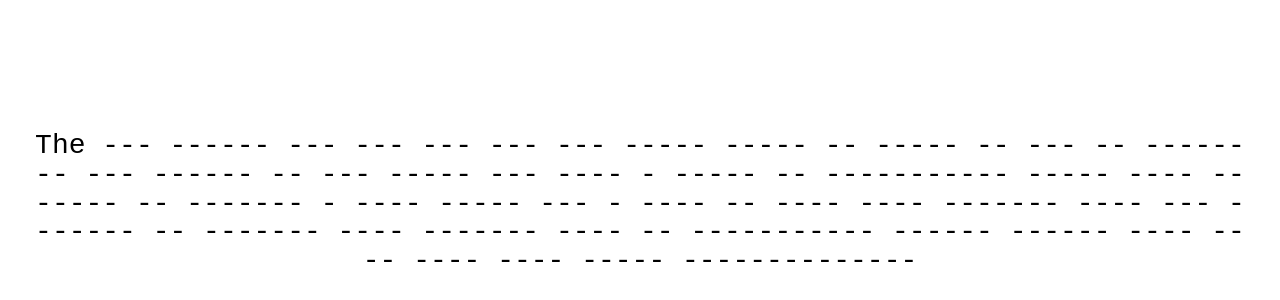
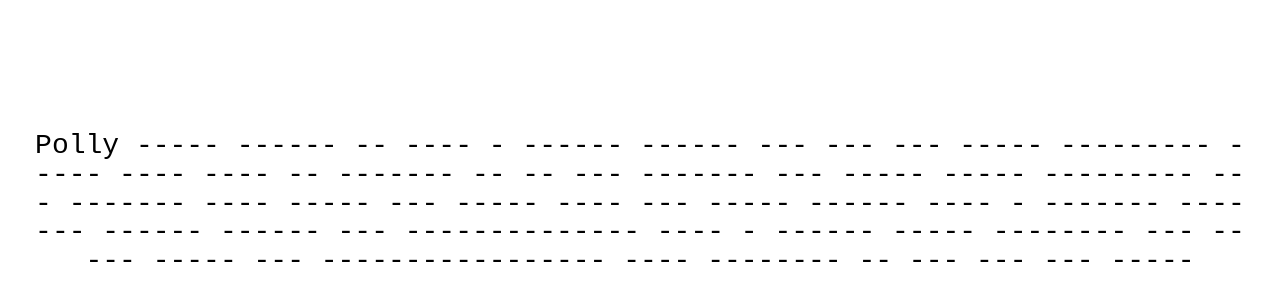
Before and after one commit to jcvanelst/jspych-moving-window, a plain HTML site: page index.html in a window 1280 px wide. Shown: the part 196-496 px from the top of the page. Drawn offline with Linux system fonts and the light colour scheme.

Commit message:
Tried some layouts, but well. Simple first.

```diff
--- a/index.html
+++ b/index.html
@@ -3,17 +3,82 @@
   <head>
     <script src="jspsych/jspsych.js"></script>
     <script src="jspsych-moving-window.js"></script>
+    <script src="jspsych/plugins/jspsych-html-button-response.js"></script>
+    <script src="jspsych/plugins/jspsych-html-keyboard-response.js"></script>
+    <script src="js/stimuli.js"></script>
     <link rel="stylesheet" href="jspsych/css/jspsych.css">
   </head>
   <body></body>
   <script>
+
     var timeline = [];
+    //from js/stimuli.js
+    var pract = practiceItems;
 
-    var trial = {
+    var presentStory = {
       type: 'moving-window',
-      words: "The dog chased the car but the car stood still so well, we had to redesign the layout of the trial and make a bunch of handy-dandy trial info shizzle js blocks. I wish there was a tool to make json objects from csv files!. O, wait... it's already made by MaartenUni! StillI wonder what this will look like, layout-wise..."
+      words: jsPsych.timelineVariable('words')
     }
-    timeline.push(trial);
+
+    var presentQuestion = {
+    type: 'html-button-response',
+    stimulus: jsPsych.timelineVariable('question'),
+    choices: jsPsych.timelineVariable('choices'),
+    button_html: '<button class="jspsych-btn">%choice%</button>',
+    prompt: "<p>Choose somthing...</p>",
+    trial_duration: 10000,
+    data: {
+      condition: jsPsych.timelineVariable('condition'),
+      trial_part: 'presentQuestions',
+      task_part: jsPsych.timelineVariable('part'),
+      correct_response : jsPsych.timelineVariable('correct')
+    },
+    on_finish: function(data) {
+        var acc = false;
+        var used_button = data.button_pressed;
+        var given_response = jsPsych.timelineVariable('choices')[used_button];
+
+        if (data.correct_response == data.button_pressed) {
+            acc = true;
+        }
+
+        data.accuracy = acc;
+        console.log(data.accuracy)
+      }
+    };
+
+    var presentFeedback = {
+      type: 'html-keyboard-response',
+      stimulus: function() {
+        var feedback_text = '<span style="color:red;font-size:30px;">Incorrect.</span>'
+        var last_resp_acc = jsPsych.data.getLastTrialData().values()[0].accuracy;
+        if (last_resp_acc == true) {
+            feedback_text = '<span style="color:green;font-size:30px;">Correct!</span>'
+        }
+        return feedback_text;
+      },
+      choices: jsPsych.NO_KEYS,
+      trial_duration: 1000
+    };
+
+    var practiceProcedure = {
+      timeline: [presentStory, presentQuestion, presentFeedback],
+      timeline_variables: pract,
+      randomize_order: true
+    };
+
+    timeline.push(practiceProcedure);
+
+
+
+
+
+    // var trial = {
+    //   type: 'moving-window',
+    //   words: "The dog chased the car but the car stood still so well, we had to redesign the layout of the trial and make a bunch of handy-dandy trial info shizzle js blocks. I wish there was a tool to make json objects from csv files!. O, wait... it's already made by MaartenUni! Still, I wonder what this will look like, layout-wise..."
+    // }
+    // timeline.push(trial);
+
 
     jsPsych.init({
       timeline: timeline,
--- /dev/null
+++ b/js/stimuli.js
@@ -0,0 +1,36 @@
+    var trial = {
+      type: 'moving-window',
+      words: "The dog chased the car but the car stood still so well, we had to redesign the layout of the trial and make a bunch of handy-dandy trial info shizzle js blocks. I wish there was a tool to make json objects from csv files!. O, wait... it's already made by MaartenUni! StillI wonder what this will look like, layout-wise..."
+    }
+
+    var practiceItems = [
+    {
+        type: "moving-window",
+        part: "practice",
+        condition: "undefined",
+        testlet_index: 1,
+        words: "Curious Lee was trying to build a mono summing cable using a resistor network. " +
+            "\n\n" +
+        	"He was wondering if he'd be able to fit the soldered comnponents in a small jack plug." +
+        	'"There is always the option of using an adapter", he thought, and threw the small jack' +
+        	' back in the container... ',
+        question: "Did Curious Lee choose the small jack plug for his project?",
+        choices: ["Yes", "No", "I want more than two buttons!"],
+        correct: 1
+
+    },
+    {
+        type: "moving-window",
+        part: "practice",
+        condition: "undefined",
+        testlet_index: 1,
+        words: "Polly Ester wanted to make a little custom cap for her audio recorder." +
+        " After some days of keeping it in her pocket, the cable would typically not connect very well." +
+        " She found that she could almost knit a sweater from the fabric insidd the connector." + '"' +
+        "I'm" + ' glad I bought these tweezers the other day"' + ', she thought....' + "\n\n" +
+        '"But what material to use for the cap?"',
+        question: "Did you think of Polyester?",
+        choices: ["Yes", "No", "What kind of question is this?"],
+        correct: 2
+    }
+];
```
Also changed, not shown: 1 other file.
